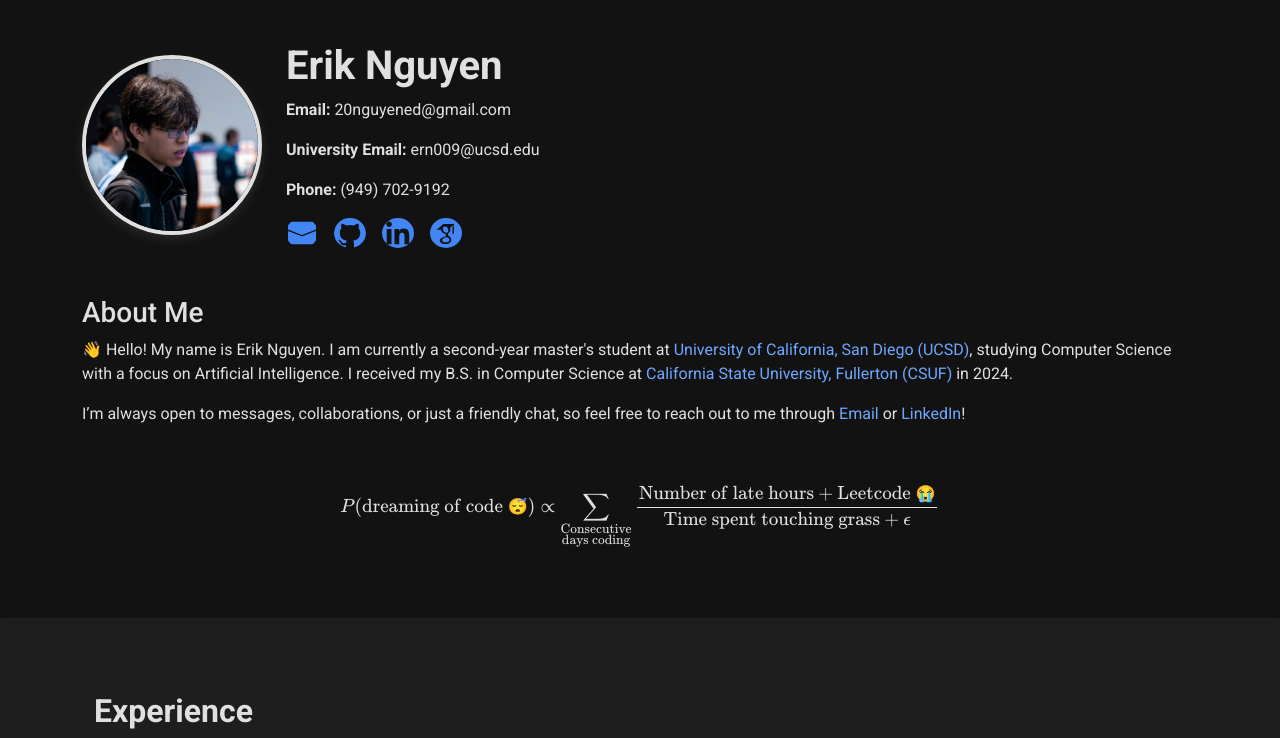
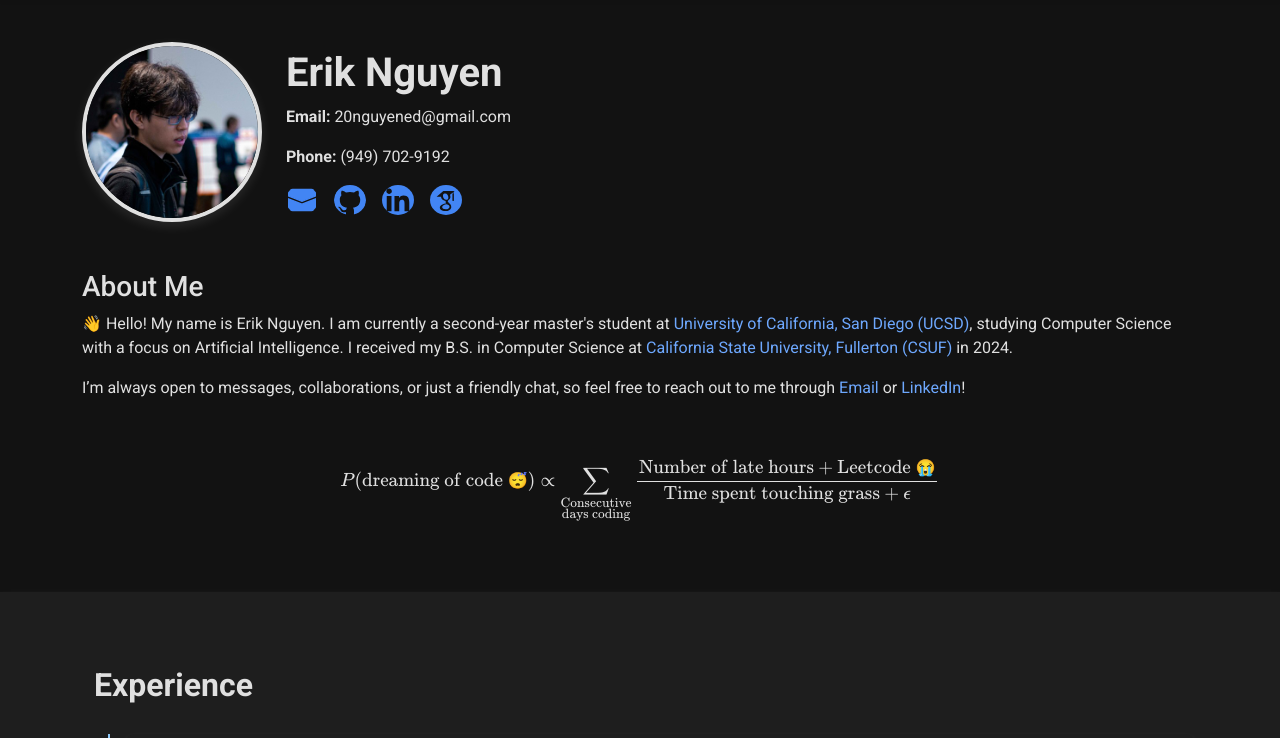
Before and after one commit to ErikNguyen20/eriknguyen20.github.io, a plain HTML site: page index.html in a window 1280 px wide. Shown: the part 62-800 px from the top of the page. Drawn offline with nearby package versions, Linux system fonts and the light colour scheme.

Commit message:
removed university email

```diff
--- a/index.html
+++ b/index.html
@@ -59,7 +59,6 @@
       <div class="col-9 col-md-6 mt-4 mt-md-0">
         <h1><strong>Erik Nguyen</strong></h1>
         <p><b>Email:</b> 20nguyened@gmail.com</p>
-        <p><b>University Email:</b> ern009@ucsd.edu</p>
         <p><b>Phone:</b> (949) 702-9192</p>
         <div class="d-flex social-links gap-2">
           <a href="mailto:20nguyened@gmail.com" target="_blank">
```
